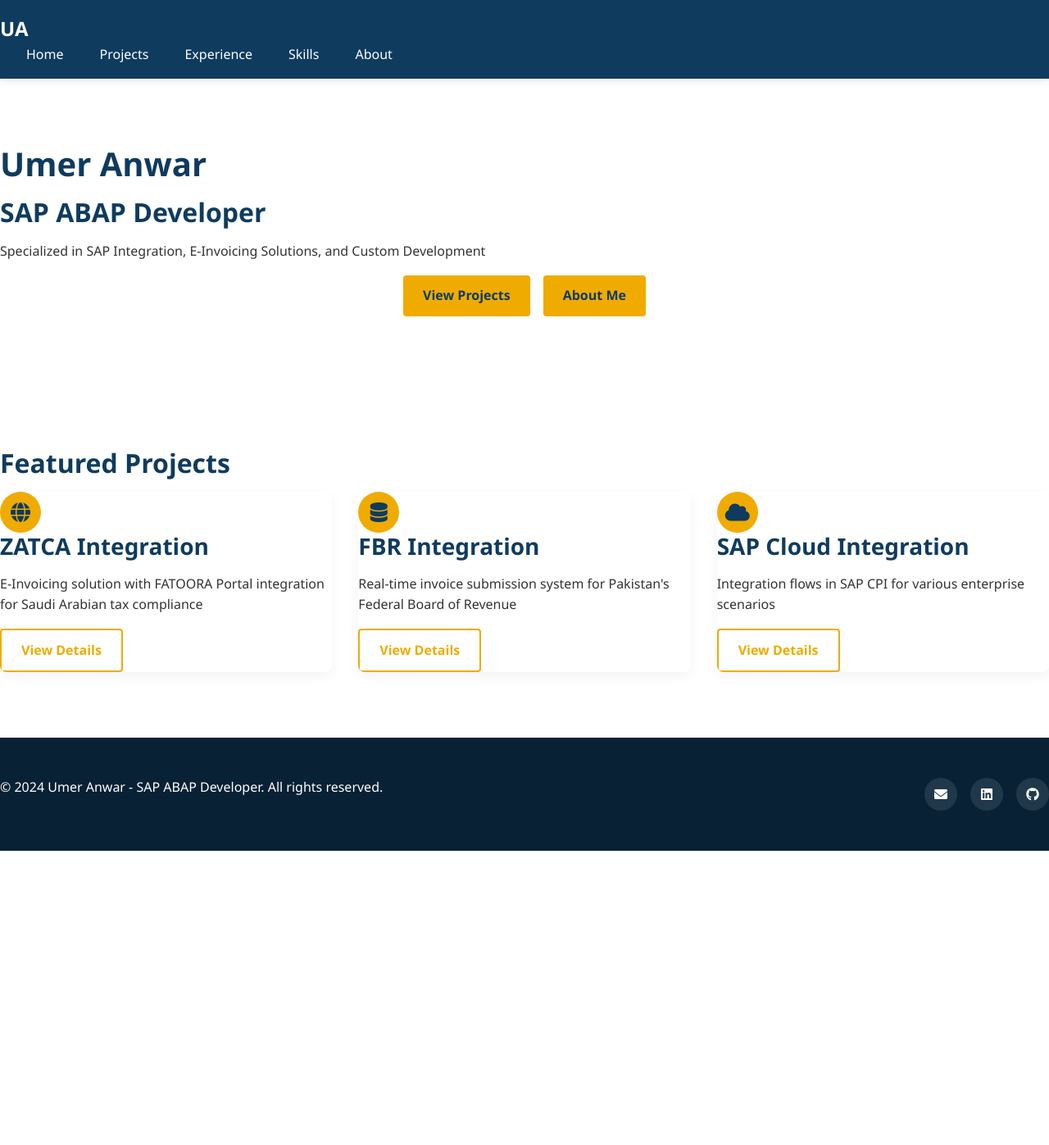
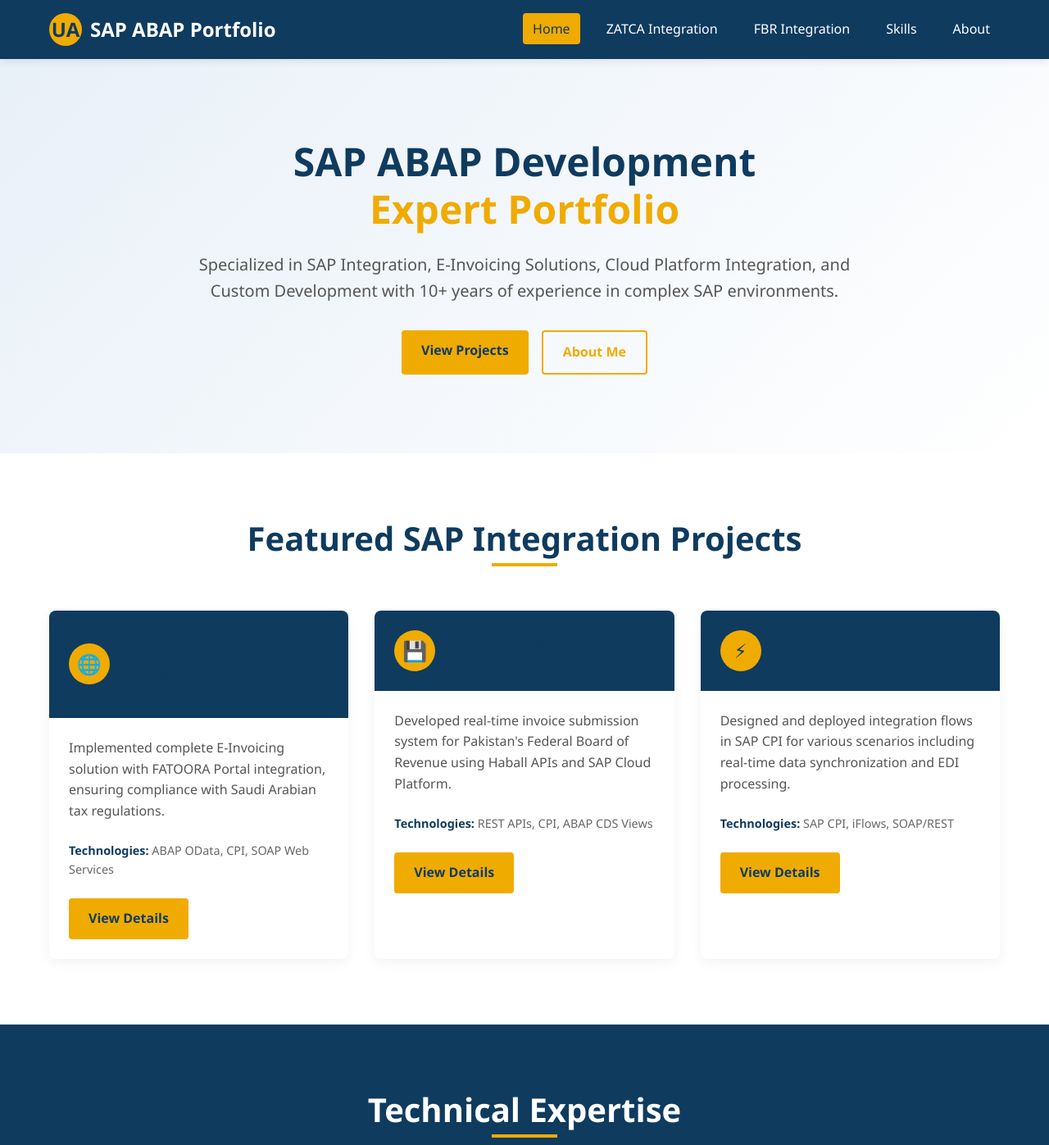
Before and after one commit to rumer466/rumer466.github.io, a plain HTML site: page index.html in a window 1280 px wide. Shown: the top 1397 px of the page at 82% size. Before the commit the page ends 1038 px from the top, so only its background shows below. Drawn offline with Linux system fonts and the light colour scheme.

Commit message:
Update index.html

```diff
--- a/index.html
+++ b/index.html
@@ -4,78 +4,172 @@
     <meta charset="UTF-8">
     <meta name="viewport" content="width=device-width, initial-scale=1.0">
     <title>Umer Anwar - SAP ABAP Developer Portfolio</title>
+    <meta name="description" content="SAP ABAP Developer Portfolio - Specialized in SAP Integration, E-Invoicing Solutions, and Custom Development">
     <link rel="stylesheet" href="css/style.css">
-    <link rel="stylesheet" href="https://cdnjs.cloudflare.com/ajax/libs/font-awesome/6.0.0/css/all.min.css">
+    <link rel="preconnect" href="https://fonts.googleapis.com">
+    <link rel="preconnect" href="https://fonts.gstatic.com" crossorigin>
+    <link href="https://fonts.googleapis.com/css2?family=Inter:wght@400;500;600;700&display=swap" rel="stylesheet">
 </head>
 <body>
+    <!-- Header -->
     <header>
+        <div class="container header-container">
+            <div class="logo">
+                <div class="logo-icon">UA</div>
+                <span>SAP ABAP Portfolio</span>
+            </div>
+            <button class="menu-toggle" id="menuToggle">☰</button>
             <nav>
-            <div class="logo">UA</div>
-            <ul class="nav-links">
-                <li><a href="index.html">Home</a></li>
-                <li><a href="pages/projects.html">Projects</a></li>
-                <li><a href="pages/experience.html">Experience</a></li>
-                <li><a href="pages/skills.html">Skills</a></li>
-                <li><a href="pages/about.html">About</a></li>
+                <ul id="navMenu">
+                    <li><a href="index.html" class="active">Home</a></li>
+                    <li><a href="zatca-integration.html">ZATCA Integration</a></li>
+                    <li><a href="fbr-integration.html">FBR Integration</a></li>
+                    <li><a href="skills.html">Skills</a></li>
+                    <li><a href="about.html">About</a></li>
                 </ul>
             </nav>
+        </div>
     </header>
 
-    <main>
-        <section id="hero">
-            <div class="hero-content">
-                <h1>Umer Anwar</h1>
-                <h2>SAP ABAP Developer</h2>
-                <p>Specialized in SAP Integration, E-Invoicing Solutions, and Custom Development</p>
+    <!-- Hero Section -->
+    <section class="hero">
+        <div class="container">
+            <h1>SAP ABAP Development <span>Expert Portfolio</span></h1>
+            <p>Specialized in SAP Integration, E-Invoicing Solutions, Cloud Platform Integration, and Custom Development with 10+ years of experience in complex SAP environments.</p>
             <div class="hero-buttons">
-                    <a href="pages/projects.html" class="btn btn-primary">View Projects</a>
-                    <a href="pages/about.html" class="btn btn-secondary">About Me</a>
+                <a href="zatca-integration.html" class="btn">View Projects</a>
+                <a href="about.html" class="btn btn-outline">About Me</a>
             </div>
         </div>
     </section>
 
-        <section id="featured-projects">
-            <h2>Featured Projects</h2>
+    <!-- Featured Projects -->
+    <section class="projects">
+        <div class="container">
+            <div class="section-title">
+                <h2>Featured SAP Integration Projects</h2>
+            </div>
             <div class="projects-grid">
+                <!-- ZATCA Integration -->
                 <div class="project-card">
-                    <div class="project-icon">
-                        <i class="fas fa-globe"></i>
+                    <div class="project-card-header">
+                        <div class="project-icon">🌐</div>
+                        <h3>ZATCA Integration</h3>
                     </div>
-                    <h3>ZATCA Integration</h3>
-                    <p>E-Invoicing solution with FATOORA Portal integration for Saudi Arabian tax compliance</p>
-                    <a href="pages/zatca-integration.html" class="btn btn-outline">View Details</a>
+                    <div class="project-card-body">
+                        <p>Implemented complete E-Invoicing solution with FATOORA Portal integration, ensuring compliance with Saudi Arabian tax regulations.</p>
+                        <div class="project-tech">
+                            <strong>Technologies:</strong> ABAP OData, CPI, SOAP Web Services
                         </div>
+                        <a href="zatca-integration.html" class="btn">View Details</a>
+                    </div>
+                </div>
+
+                <!-- FBR Integration -->
                 <div class="project-card">
-                    <div class="project-icon">
-                        <i class="fas fa-database"></i>
+                    <div class="project-card-header">
+                        <div class="project-icon">💾</div>
+                        <h3>FBR Integration</h3>
                     </div>
-                    <h3>FBR Integration</h3>
-                    <p>Real-time invoice submission system for Pakistan's Federal Board of Revenue</p>
-                    <a href="pages/fbr-integration.html" class="btn btn-outline">View Details</a>
+                    <div class="project-card-body">
+                        <p>Developed real-time invoice submission system for Pakistan's Federal Board of Revenue using Haball APIs and SAP Cloud Platform.</p>
+                        <div class="project-tech">
+                            <strong>Technologies:</strong> REST APIs, CPI, ABAP CDS Views
                         </div>
+                        <a href="fbr-integration.html" class="btn">View Details</a>
+                    </div>
+                </div>
+
+                <!-- SAP Cloud Integration -->
                 <div class="project-card">
-                    <div class="project-icon">
-                        <i class="fas fa-cloud"></i>
+                    <div class="project-card-header">
+                        <div class="project-icon">⚡</div>
+                        <h3>Cloud Integration</h3>
                     </div>
-                    <h3>SAP Cloud Integration</h3>
-                    <p>Integration flows in SAP CPI for various enterprise scenarios</p>
-                    <a href="pages/sap-cloud-integration.html" class="btn btn-outline">View Details</a>
+                    <div class="project-card-body">
+                        <p>Designed and deployed integration flows in SAP CPI for various scenarios including real-time data synchronization and EDI processing.</p>
+                        <div class="project-tech">
+                            <strong>Technologies:</strong> SAP CPI, iFlows, SOAP/REST
+                        </div>
+                        <a href="sap-cloud-integration.html" class="btn">View Details</a>
+                    </div>
+                </div>
             </div>
         </div>
     </section>
-    </main>
 
+    <!-- Technical Expertise -->
+    <section class="expertise">
+        <div class="container">
+            <div class="section-title">
+                <h2>Technical Expertise</h2>
+            </div>
+            <div class="expertise-grid">
+                <div class="expertise-item">
+                    <div class="expertise-icon">💻</div>
+                    <h3>ABAP Development</h3>
+                    <p>Advanced ABAP, OOPs, CDS Views, AMDP</p>
+                </div>
+                <div class="expertise-item">
+                    <div class="expertise-icon">🌐</div>
+                    <h3>Integration</h3>
+                    <p>SOAP/REST, OData, IDoc, RFC, BAPI</p>
+                </div>
+                <div class="expertise-item">
+                    <div class="expertise-icon">💾</div>
+                    <h3>SAP Modules</h3>
+                    <p>SD, FI, HCM, REFX, MM, PP</p>
+                </div>
+                <div class="expertise-item">
+                    <div class="expertise-icon">🏆</div>
+                    <h3>Certifications</h3>
+                    <p>SAP Certified Development Associate</p>
+                </div>
+            </div>
+        </div>
+    </section>
+
+    <!-- Footer -->
     <footer>
+        <div class="container">
             <div class="footer-content">
+                <div class="footer-logo">
+                    <div class="footer-logo-icon">UA</div>
+                    <span>Umer Anwar</span>
+                </div>
+                <div class="social-links">
+                    <a href="mailto:your.email@example.com" title="Email">
+                        ✉️
+                    </a>
+                    <a href="https://linkedin.com/in/yourprofile" target="_blank" title="LinkedIn">
+                        🔗
+                    </a>
+                    <a href="https://github.com/yourusername" target="_blank" title="GitHub">
+                        🐙
+                    </a>
+                </div>
+            </div>
+            <div class="copyright">
                 <p>&copy; 2024 Umer Anwar - SAP ABAP Developer. All rights reserved.</p>
-            <div class="social-links">
-                <a href="mailto:your.email@example.com"><i class="fas fa-envelope"></i></a>
-                <a href="https://linkedin.com/in/yourprofile" target="_blank"><i class="fab fa-linkedin"></i></a>
-                <a href="https://github.com/yourusername" target="_blank"><i class="fab fa-github"></i></a>
             </div>
         </div>
     </footer>
 
-    <script src="js/script.js"></script>
+    <script>
+        // Mobile menu toggle
+        const menuToggle = document.getElementById('menuToggle');
+        const navMenu = document.getElementById('navMenu');
+
+        menuToggle.addEventListener('click', () => {
+            navMenu.classList.toggle('active');
+        });
+
+        // Close menu when clicking on a link
+        document.querySelectorAll('#navMenu a').forEach(link => {
+            link.addEventListener('click', () => {
+                navMenu.classList.remove('active');
+            });
+        });
+    </script>
 </body>
 </html>
```
Lines whose indentation alone changed are shown as unchanged.
